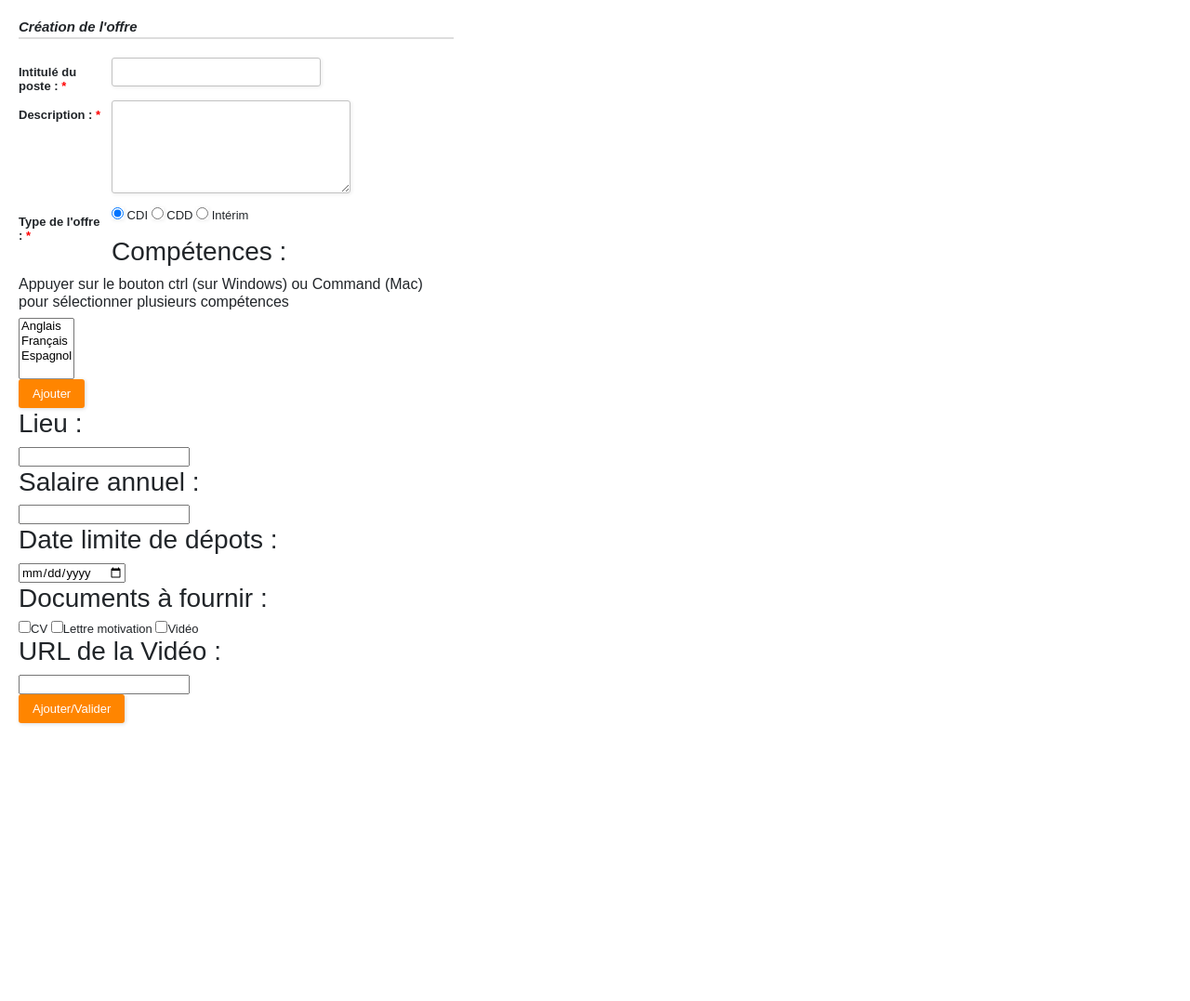
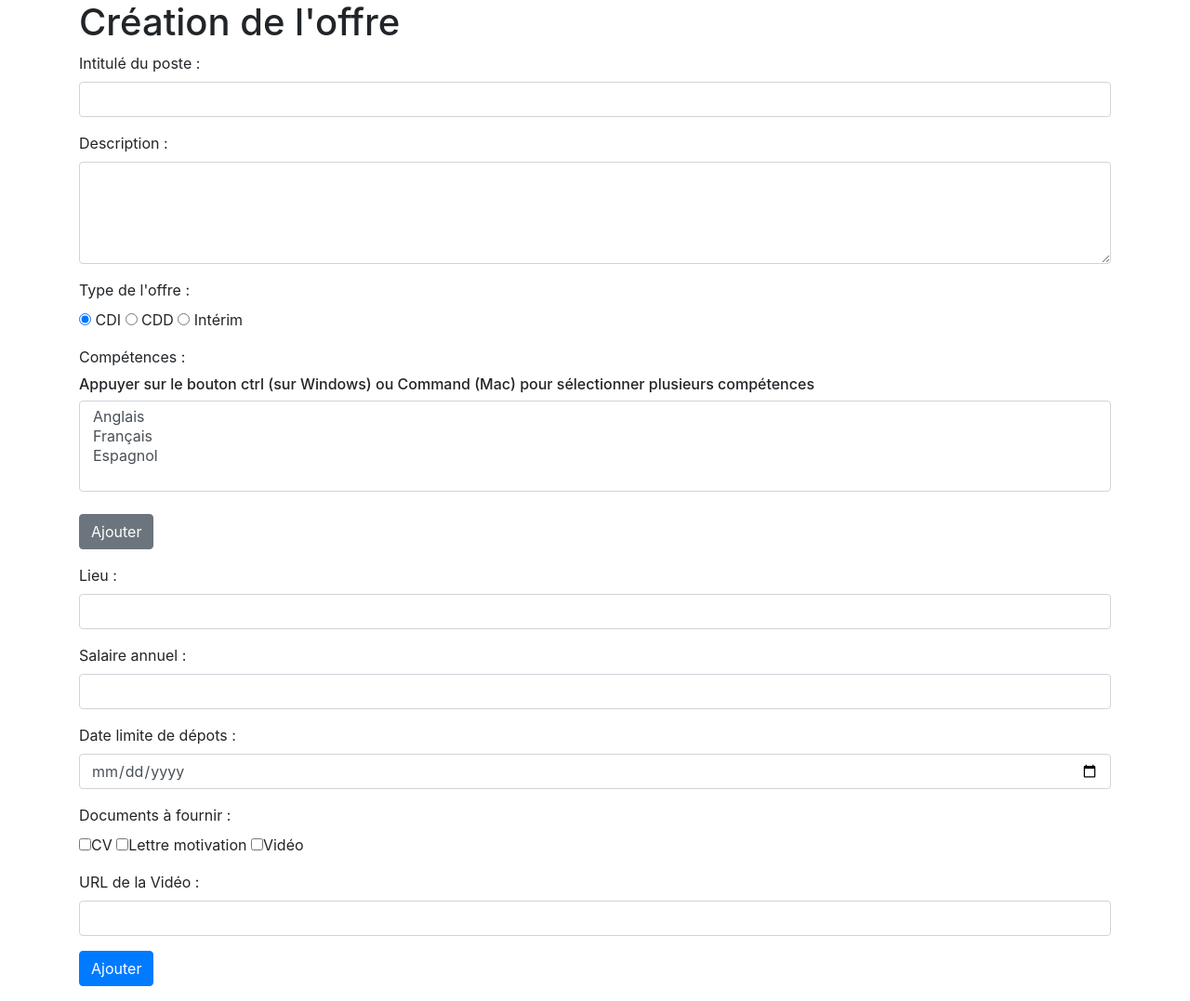
Before and after one commit to PPE2018/projetppe, a PHP site: page /creation_offre.php in a window 1280 px wide. Shown: the part 56-1133 px from the top of the page at 93% size. Before the commit the page ends 836 px from the top, so only its background shows below. Run offline with PHP 8.4, Linux system fonts and the light colour scheme; data comes from the database, SQL or seed files in the repository.

Commit message:
Form création offre

```diff
--- a/creation_offre.php
+++ b/creation_offre.php
@@ -40,45 +40,37 @@
           </ul>
         </div>
       </nav>
-      <div class="form-style-2">
-        <div class="form-style-2-heading">Création de l'offre </div>
+        <div class="container">
+        <h1>Création de l'offre </h1>
           <form action="envois/creer_offre_envois.php" method="post">
+              <!-- Saisie de l'Intitulé du post-->
+              <div class="form-group">
+                 <label for="nom_post">Intitulé du poste :</label>
+                  <input type="text" class="form-control" name="nom_post" value="" required="required"/>
+              </div>
 
-          <!-- Conteneur du formulaire -->
+              <!-- Description du poste -->
+              <div class="form-group">
+                <label for="description">Description :</label>
+                <textarea name="description" class="form-control" rows=4 cols=40 required="required"></textarea>
+              </div>
 
-          <div id="conteneur01">
+              <!-- Saisie du type post-->
+              <div class="form-group">
+                <label for="contrat">Type de l'offre :</label><br />
+                <input type="radio" name="contrat" value="CDI" checked />
+                    CDI
+                <input type="radio" name="contrat" value="CDD" />
+                    CDD
+                <input type="radio" name="contrat" value="Interim" />
+                    Intérim
+              </div>
 
-              <!-- Saisie de l'Intitulé du post-->
-
-              <label for="nom_post">
-                <span>Intitulé du poste : <span class="required">*</span></span>
-                <input type="text" class="input-field" name="nom_post" value="" required="required"/>
-              </label>
-              <!-- Description du poste -->
-
-
-              <label for="description">
-                <span>Description : <span class="required">*</span></span>
-                <textarea name="description" class="textarea-field" rows=4 cols=40 required="required"></textarea>
-              </label>
-              <!-- Saisie du type post-->
-
-            <div>
-              <label for="contrat">
-                <span>Type de l'offre : <span class="required">*</span></span>
-                <input type="radio" class="ratio-field" name="contrat" value="CDI" checked />
-                    CDI
-                <input type="radio" class="ratio-field" name="contrat" value="CDD" />
-                    CDD
-                <input type="radio" class="ratio-field" name="contrat" value="Interim" />
-                    Intérim
-              </label>
               <!-- Saisie Compétences-->
-
-              <div>
-                <h3> Compétences : </h3>
+              <div class="form-group">
+                <label for="competences">Compétences :</label>
                 <h6> Appuyer sur le bouton ctrl (sur Windows) ou Command (Mac) pour sélectionner plusieurs compétences</h6>
-                <select name="competences" multiple>
+                <select class="form-control" name="competences" multiple>
                   <?php
                   include 'bdd/bdd.php';
                   $requete = "SELECT libelle FROM competence;";
@@ -90,7 +82,7 @@
                   ?>
                 </select>
                 <br />
-                <input type="submit" name="ajouter" value="Ajouter"/>
+                <input type="submit" class="btn btn-secondary" name="ajouter" value="Ajouter"/>
               </div>
 
               <!-- A FAIRE Afficher les compétences dans une textarea-->
@@ -99,47 +91,40 @@
 
               ?>
               <!-- Saisie le lieu-->
-
-              <div>
-                <h3>Lieu :</h3>
-                  <input type="text" name="lieu" required="required" value="" />
+              <div class="form-group">
+                <label for="lieu">Lieu :</label>
+                  <input type="text" class="form-control" name="lieu" required="required" value="" />
               </div>
 
               <!-- Saisie du salaire-->
-
-              <div>
-                <h3>Salaire annuel :</h3>
-                  <input type="int" name="salaire" required="required" value="" max="10" />
+              <div class="form-group">
+                <label for="salaire">Salaire annuel :</label>
+                  <input type="int" class="form-control" name="salaire" required="required" value="" max="10" />
               </div>
 
               <!-- Saisie de la date limite de dépots-->
-
-              <div>
-                <h3> Date limite de dépots :</h3>
-
-                <input type="date" name="date_depots" required="required" >
+              <div class="form-group">
+                <label for="date">Date limite de dépots :</label>
+                <input type="date" class="form-control" name="date_depots" required="required" >
               </div>
 
               <!-- Saisie documents a fournir (cases à cocher)-->
-
-            <div>
-              <h3>Documents à fournir :</h3>
-
+              <div class="form-group">
+                <label for="documents">Documents à fournir :</label><br />
                 <input type="checkbox" name="doc_cv" />CV
                 <input type="checkbox" name="doc_lm" />Lettre motivation
                 <input type="checkbox" name="doc_video" />Vidéo
               </div>
 
               <!-- Saisie vidéo en url-->
-
+              <div class="form-group">
+                <label for="url">URL de la Vidéo :</label>
+                <input type="url" class="form-control" name="url" required="required" value="" />
+              </div>
+              <!-- Bouton-->
               <div>
-            <h3>URL de la Vidéo :</h3>
-
-            <input type="url" name="url" required="required" value="" />
+                <input type="submit" class="btn btn-primary" name="soumettre" value="Ajouter"/>
               </div>
-
-          <div>
-            <input type="submit" name="soumettre" value="Ajouter/Valider"/>
         </div>
         </form>
       </div>
```
Lines whose indentation alone changed are shown as unchanged.
